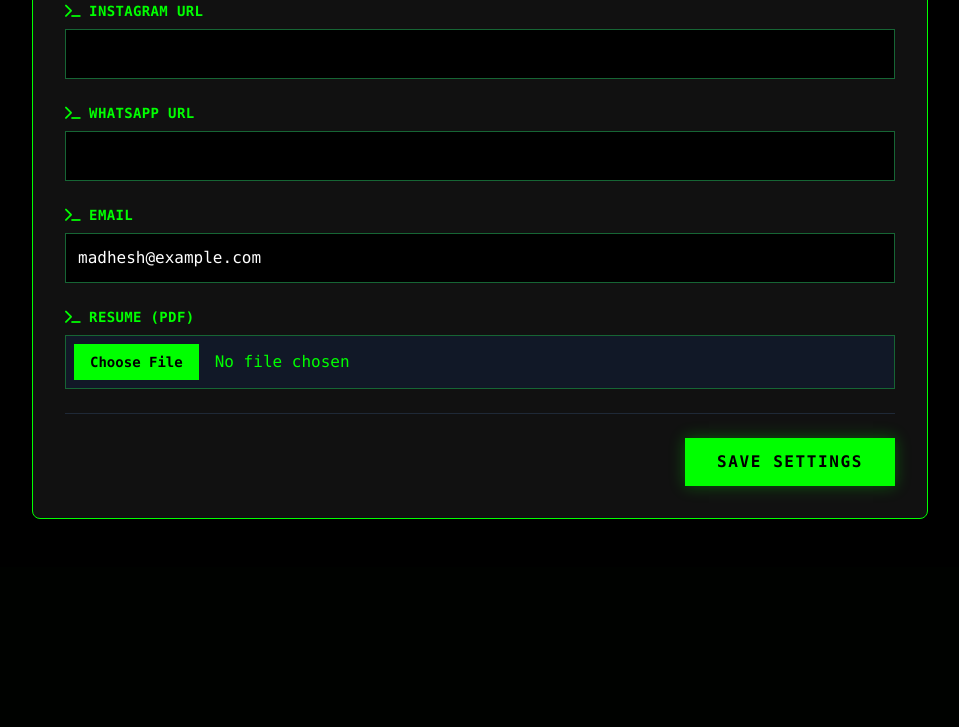
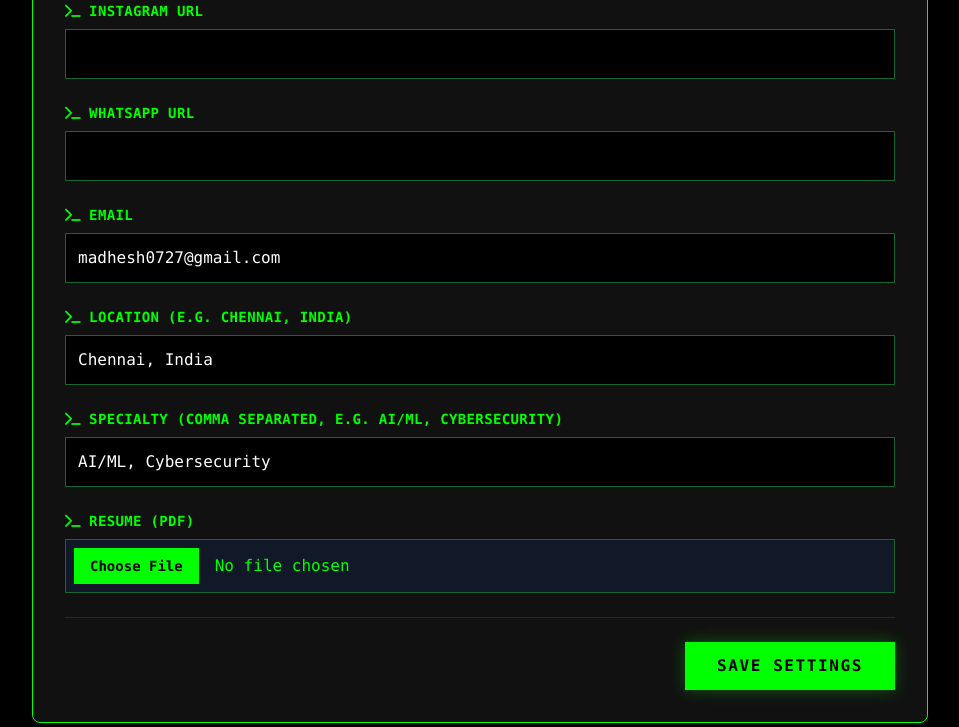
Before and after one commit to Madhesh0727/my-portfolio, a Flask app: page /admin/settings in a window 1280 px wide. Shown: the part 2073-2800 px from the top of the page, without its empty margins (160-1119 px from the left). Before the commit the page ends 2592 px from the top, so only its background shows below. Run offline with Flask 3, Linux system fonts and the light colour scheme; a user stored in the database is signed in; some libraries are stand-ins or nearby versions.

Commit message:
Add dynamic location and specialty in admin settings

```diff
--- a/app.py
+++ b/app.py
@@ -81,7 +81,9 @@ def create_app(config_class=Config):
                 theme_color="#00ff00",
                 github_url="https://github.com/madhesh",
                 linkedin_url="https://linkedin.com/in/madhesh",
-                email="madhesh@example.com"
+                email="madhesh0727@gmail.com",
+                location="Chennai, India",
+                specialty="AI/ML, Cybersecurity"
             )
             db.session.add(settings)
             db.session.commit()
--- a/forms/settings_forms.py
+++ b/forms/settings_forms.py
@@ -28,6 +28,8 @@ class SettingsForm(FlaskForm):
     instagram_url = StringField('Instagram URL', validators=[Optional(), URL()])
     whatsapp_url = StringField('WhatsApp URL', validators=[Optional(), URL()])
     email = StringField('Email', validators=[Optional(), Email()])
+    location = StringField('Location (e.g. Chennai, India)', validators=[Optional(), Length(max=200)])
+    specialty = StringField('Specialty (Comma separated, e.g. AI/ML, Cybersecurity)', validators=[Optional(), Length(max=200)])
 
     # Files
     resume = FileField('Resume (PDF)', validators=[
--- a/models/settings.py
+++ b/models/settings.py
@@ -22,7 +22,9 @@ class Settings(db.Model):
     twitter_url = db.Column(db.String(200), nullable=True)
     instagram_url = db.Column(db.String(200), nullable=True)
     whatsapp_url = db.Column(db.String(200), nullable=True)
-    email = db.Column(db.String(100), default='madhesh@example.com')
+    email = db.Column(db.String(100), default='madhesh0727@gmail.com')
+    location = db.Column(db.String(200), default='Chennai, India')
+    specialty = db.Column(db.String(200), default='AI/ML, Cybersecurity')
 
     updated_at = db.Column(db.DateTime, default=datetime.utcnow, onupdate=datetime.utcnow)
 
--- a/routes/admin.py
+++ b/routes/admin.py
@@ -302,6 +302,8 @@ def settings():
         settings.instagram_url = form.instagram_url.data
         settings.whatsapp_url = form.whatsapp_url.data
         settings.email = form.email.data
+        settings.location = form.location.data
+        settings.specialty = form.specialty.data
 
         if form.profile_image.data and hasattr(form.profile_image.data, 'filename') and form.profile_image.data.filename:
             if settings.profile_image:
--- a/templates/contact.html
+++ b/templates/contact.html
@@ -40,7 +40,8 @@
                         </div>
                         <div>
                             <div class="text-xs text-green-500 font-bold uppercase tracking-wider">Coordinates</div>
-                            <div class="text-gray-300 font-mono">Chennai, India</div>
+                            <div class="text-gray-300 font-mono">{{ settings.location if settings and settings.location
+                                else 'Chennai, India' }}</div>
                         </div>
                     </div>
 
```
Also changed, not shown: templates/index.html (+9 -1 lines).
